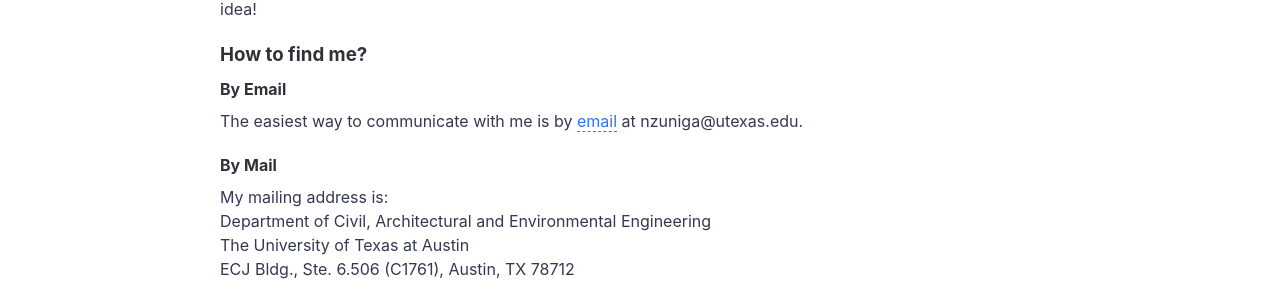
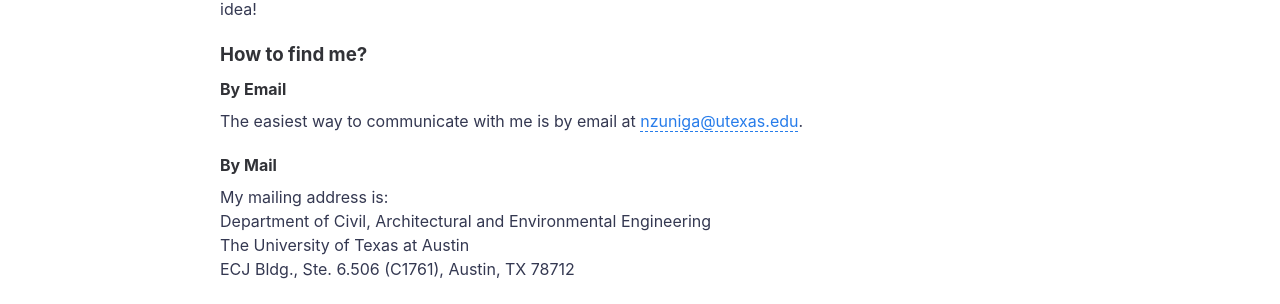
Before and after one commit to nzunigag/nzunigag.github.io, a Jekyll site: the page built from contact.md, in a window 1280 px wide. Shown: the part 347-651 px from the top of the page. Built offline with Jekyll 4.4.1, drawn with Linux system fonts in a browser that asks for light colours.

```diff
--- a/contact.md
+++ b/contact.md
@@ -9,7 +9,7 @@ Contact me if you have any question, comment, or if you would like to collaborat
 ### How to find me?
 
 #### By Email
-The easiest way to communicate with me is by [email](mailto:{{site.email}}) at nzuniga@utexas.edu.
+The easiest way to communicate with me is by email at [nzuniga@utexas.edu](mailto:{{site.email}}).
 
 #### By Mail
 My mailing address is: <br>
```
